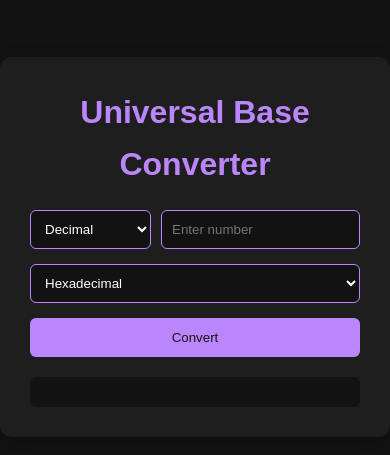
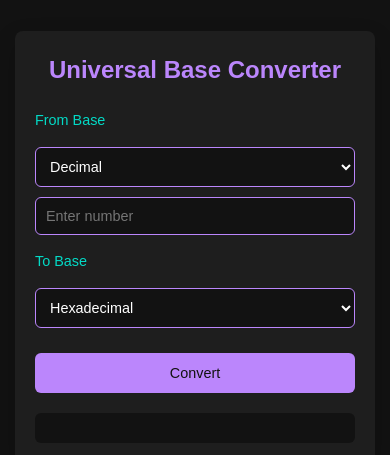
Before and after one commit to FGlaire/Number-Base-Converter, a plain HTML site: page index.html in a window 390 px wide. Shown: the part 175-630 px from the top of the page. Drawn offline with Linux system fonts and the light colour scheme.

Commit message:
Mobile responsiveness

```diff
--- a/index.html
+++ b/index.html
@@ -2,6 +2,7 @@
 <html lang="en">
 <head>
     <meta charset="UTF-8">
+    <meta name="viewport" content="width=device-width, initial-scale=1.0">
     <title>Universal Base Converter</title>
     <style>
         :root {
@@ -27,6 +28,7 @@
             align-items: center;
             min-height: 100vh;
             line-height: 1.6;
+            padding: 15px;
         }
 
         .converter-container {
@@ -43,23 +45,36 @@
             text-align: center;
             color: var(--primary-accent);
             margin-bottom: 20px;
-            font-size: 2rem;
+            font-size: 1.8rem;
         }
 
         .input-group {
             display: flex;
+            flex-direction: column;
             gap: 10px;
             margin-bottom: 15px;
         }
 
+        .input-row {
+            display: flex;
+            gap: 10px;
+        }
+
+        label {
+            color: var(--secondary-accent);
+            margin-bottom: 5px;
+            font-size: 0.9rem;
+        }
+
         select, input {
-            flex: 1;
-            padding: 10px;
+            width: 100%;
+            padding: 12px;
             background-color: var(--dark-bg);
             border: 1px solid var(--primary-accent);
             color: var(--text-color);
             border-radius: 6px;
             transition: all 0.3s ease;
+            font-size: 1rem;
         }
 
         select:focus, input:focus {
@@ -77,6 +92,8 @@
             border-radius: 6px;
             cursor: pointer;
             transition: all 0.3s ease;
+            font-size: 1rem;
+            margin-top: 10px;
         }
 
         button:hover {
@@ -93,6 +110,32 @@
             font-weight: bold;
             color: var(--secondary-accent);
             animation: slide-up 0.4s ease-out;
+            word-break: break-all;
+        }
+
+        @media screen and (max-width: 480px) {
+            .converter-container {
+                padding: 20px;
+                margin: 0;
+                border-radius: 8px;
+            }
+
+            h1 {
+                font-size: 1.5rem;
+            }
+
+            .input-row {
+                flex-direction: column;
+            }
+
+            select, input {
+                padding: 10px;
+                font-size: 0.9rem;
+            }
+
+            button {
+                font-size: 0.9rem;
+            }
         }
 
         @keyframes fade-in {
@@ -111,6 +154,8 @@
         <h1>Universal Base Converter</h1>
 
         <div class="input-group">
+            <label for="fromBase">From Base</label>
+            <div class="input-row">
                 <select id="fromBase">
                     <option value="2">Binary</option>
                     <option value="8">Octal</option>
@@ -119,8 +164,10 @@
                 </select>
                 <input type="text" id="inputNumber" placeholder="Enter number">
             </div>
+        </div>
 
         <div class="input-group">
+            <label for="toBase">To Base</label>
             <select id="toBase">
                 <option value="2">Binary</option>
                 <option value="8">Octal</option>
@@ -167,6 +214,7 @@
                 }
 
                 resultElement.textContent = `Result: ${result}`;
+                resultElement.style.color = 'var(--secondary-accent)';
                 resultElement.style.animation = 'none';
                 void resultElement.offsetWidth; // Trigger reflow
                 resultElement.style.animation = 'slide-up 0.4s ease-out';
```
Lines whose indentation alone changed are shown as unchanged.
